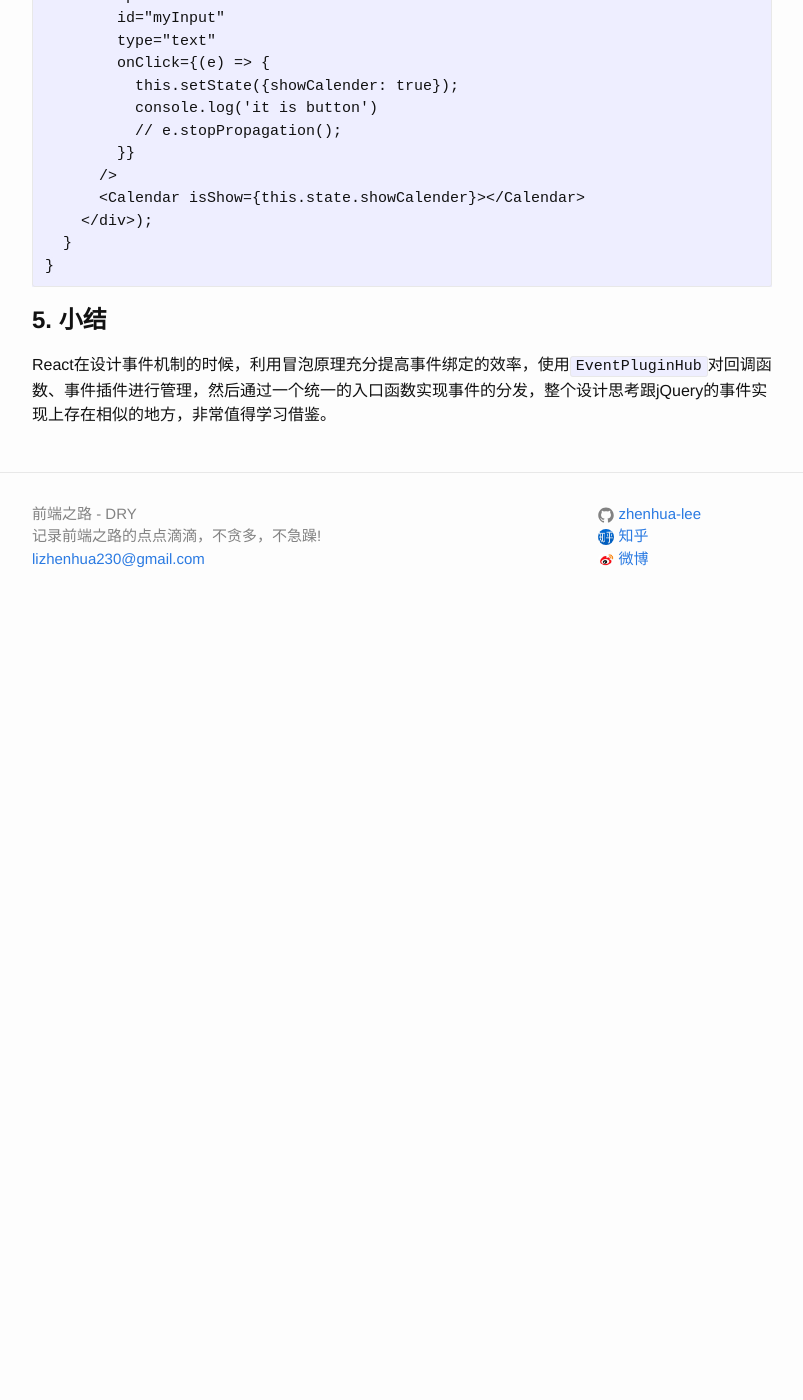
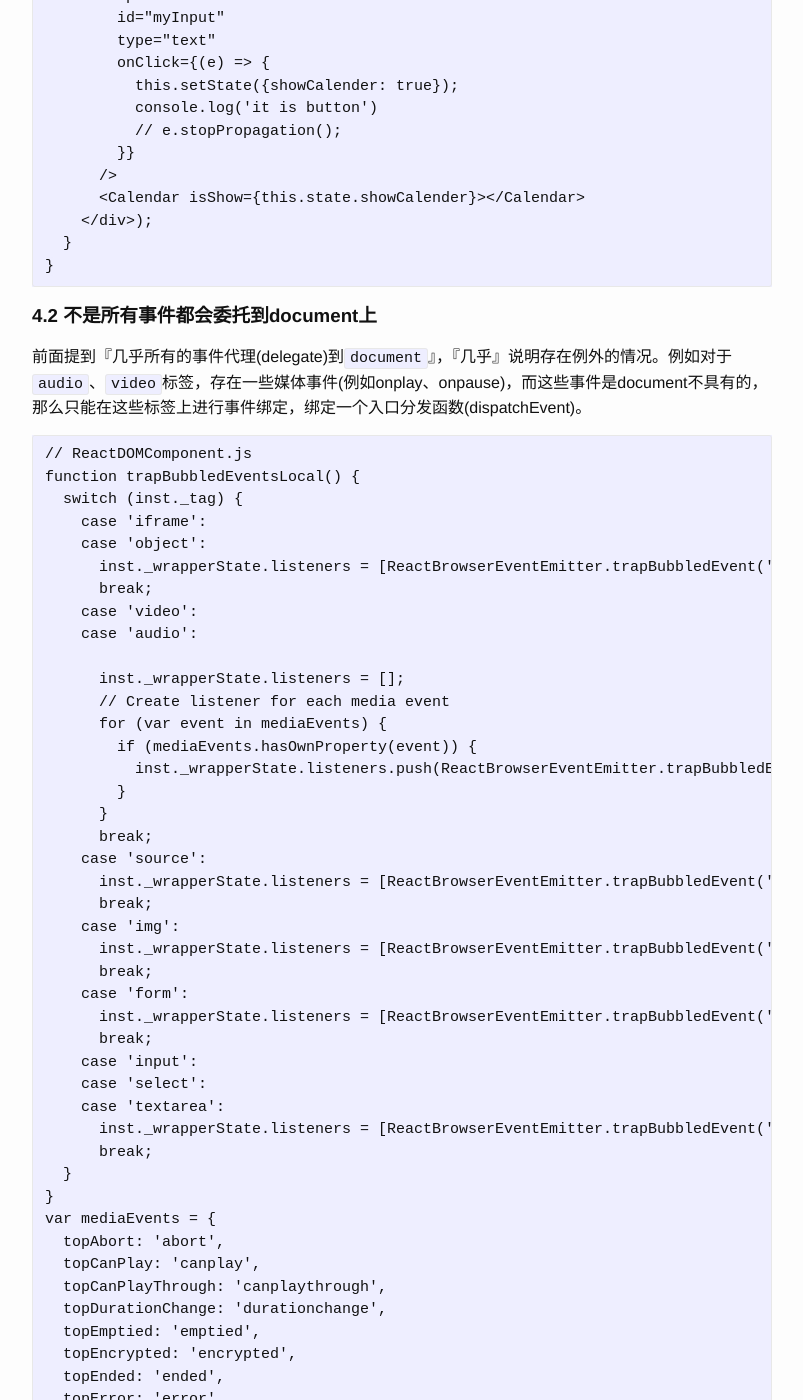
Before and after one commit to zhenhua-lee/zhenhua-lee.github.io, a Jekyll site: the page built from _posts/2017-03-06-react-event.md, in a window 1280 px wide and 1400 px high, scrolled down 10807 px. Shown: the whole window, without its empty margins (238-1041 px from the left). Built offline with Jekyll 4.4.1, drawn with Linux system fonts in a browser that asks for light colours; before the commit the page ends 11437 px from its top, so only the background shows below that; some of the changed text lies outside the part shown.

Commit message:
增加遗漏react事件问题

````diff
--- a/_posts/2017-03-06-react-event.md
+++ b/_posts/2017-03-06-react-event.md
@@ -486,6 +486,72 @@ class App extends React.Component {
 }
 ```
 
+### 4.2 不是所有事件都会委托到document上
+
+前面提到『几乎所有的事件代理(delegate)到`document`』，『几乎』说明存在例外的情况。例如对于`audio`、`video`标签，存在一些媒体事件(例如onplay、onpause)，而这些事件是document不具有的，那么只能在这些标签上进行事件绑定，绑定一个入口分发函数(dispatchEvent)。
+
+```
+// ReactDOMComponent.js
+function trapBubbledEventsLocal() {
+  switch (inst._tag) {
+    case 'iframe':
+    case 'object':
+      inst._wrapperState.listeners = [ReactBrowserEventEmitter.trapBubbledEvent('topLoad', 'load', node)];
+      break;
+    case 'video':
+    case 'audio':
+
+      inst._wrapperState.listeners = [];
+      // Create listener for each media event
+      for (var event in mediaEvents) {
+        if (mediaEvents.hasOwnProperty(event)) {
+          inst._wrapperState.listeners.push(ReactBrowserEventEmitter.trapBubbledEvent(event, mediaEvents[event], node));
+        }
+      }
+      break;
+    case 'source':
+      inst._wrapperState.listeners = [ReactBrowserEventEmitter.trapBubbledEvent('topError', 'error', node)];
+      break;
+    case 'img':
+      inst._wrapperState.listeners = [ReactBrowserEventEmitter.trapBubbledEvent('topError', 'error', node), ReactBrowserEventEmitter.trapBubbledEvent('topLoad', 'load', node)];
+      break;
+    case 'form':
+      inst._wrapperState.listeners = [ReactBrowserEventEmitter.trapBubbledEvent('topReset', 'reset', node), ReactBrowserEventEmitter.trapBubbledEvent('topSubmit', 'submit', node)];
+      break;
+    case 'input':
+    case 'select':
+    case 'textarea':
+      inst._wrapperState.listeners = [ReactBrowserEventEmitter.trapBubbledEvent('topInvalid', 'invalid', node)];
+      break;
+  }
+}
+var mediaEvents = {
+  topAbort: 'abort',
+  topCanPlay: 'canplay',
+  topCanPlayThrough: 'canplaythrough',
+  topDurationChange: 'durationchange',
+  topEmptied: 'emptied',
+  topEncrypted: 'encrypted',
+  topEnded: 'ended',
+  topError: 'error',
+  topLoadedData: 'loadeddata',
+  topLoadedMetadata: 'loadedmetadata',
+  topLoadStart: 'loadstart',
+  topPause: 'pause',
+  topPlay: 'play',
+  topPlaying: 'playing',
+  topProgress: 'progress',
+  topRateChange: 'ratechange',
+  topSeeked: 'seeked',
+  topSeeking: 'seeking',
+  topStalled: 'stalled',
+  topSuspend: 'suspend',
+  topTimeUpdate: 'timeupdate',
+  topVolumeChange: 'volumechange',
+  topWaiting: 'waiting'
+};
+```
+
 ## 5. 小结
 
 React在设计事件机制的时候，利用冒泡原理充分提高事件绑定的效率，使用`EventPluginHub`对回调函数、事件插件进行管理，然后通过一个统一的入口函数实现事件的分发，整个设计思考跟jQuery的事件实现上存在相似的地方，非常值得学习借鉴。
````
